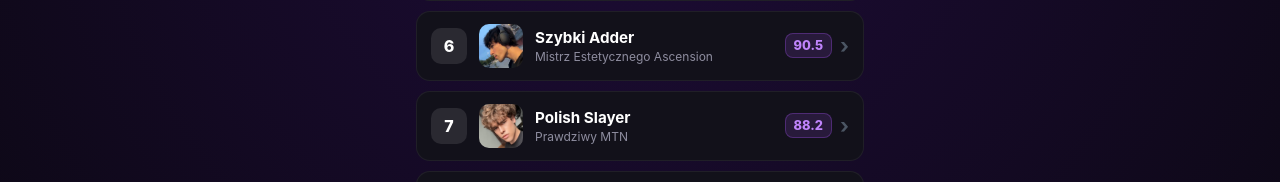
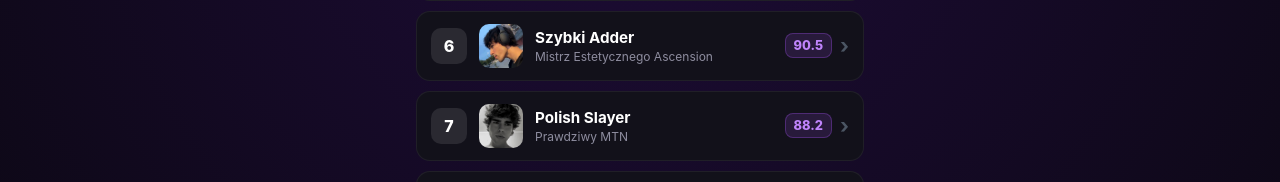
Before and after one commit to JustSpidey/polish-chad-rankings, a plain HTML site: page index.html in a window 1280 px wide. Shown: the part 979-1161 px from the top of the page. Drawn offline with Linux system fonts and the light colour scheme; no server answers.

Commit message:
Fix Polish Slayer's image filename
Updated Polish Slayer's image filename and maintained other attributes.

```diff
--- a/index.html
+++ b/index.html
@@ -831,7 +831,7 @@
       { id: "chad_4", rank: 4, locked: false, name: "Borys", titlePl: "Prawdziwy Miłośnik Kwasu Azelainowego", titleEn: "True Azelaic Acid Enjoyer", img: "BOR.jpg", aura: "94.0", votes: 0, descPl: "Borys to żywa legenda i koronny dowód na potęgę konsekwentnego skincare'u. W zaledwie 3 miesiące przeszedł ekstremalny glow-up – z zapryszczonego chłopca do posiadacza idealnej, szklanej cery.", descEn: "Borys is a living legend and the ultimate proof of the power of a consistent skincare routine. In just three months, he underwent an extreme glow-up—transforming from a pimply boy into someone with a flawless, glass-like complexion." },
       { id: "chad_5", rank: 5, locked: false, name: "Wim", titlePl: "Książę Zuko", titleEn: "Prince Zuko", img: "W.jpg", aura: "92.1", votes: 0, descPl: "Wim to jedna z najbardziej intrygujących postaci w polskim podziemiu estetycznym. Choć charakterystyczna blizna na jego twarzy wciąż pozostaje owiana tajemnicą, Wim bezkompromisowo zadowala widownię wybitną proporcją twarzy oraz niesamowitą budową kości twarzowych.", descEn: "Wim is one of the most intriguing figures in the Polish underground aesthetic scene. Although the distinctive scar on his face remains shrouded in mystery, Wim unfailingly captivates audiences with his exceptional facial proportions and remarkable bone structure." },
       { id: "chad_6", rank: 6, locked: false, name: "Szybki Adder", titlePl: "Mistrz Estetycznego Ascension", titleEn: "Master of Aesthetic Ascension", img: "SA1.jpg", aura: "90.5", votes: 0, descPl: "Szybki Adder to postać, która w ekspresowym tempie pokazała, czym jest niesamowite ascension w polskim wizerunku. Jego idealnie zbalansowana, estetyczna budowa ciała zadowala rzesze fanów, stając się definicją męskiego ideału.", descEn: "The Fast Adder is a figure who quickly demonstrated the incredible ascension in Polish image. His perfectly balanced, aesthetic physique pleases legions of fans, becoming the definition of the masculine ideal." },
-      { id: "chad_7", rank: 7, locked: false, name: "Polish Slayer", titlePl: "Prawdziwy MTN", titleEn: "True MTN", img: "PS.jpg", aura: "88.2", votes: 0, descPl: "Polish Slayer to młody, tiktokowy looksmaxxer, który próbuje podbić polską scenę estetyczną. Na co dzień zadowala rzesze widzów swoim nieprzeciętnym wyglądem oraz wyznacza nowe standardy dla młodego pokolenia.", descEn: "Polish Slayer is a young TikTok looksmaxxer aiming to conquer the Polish aesthetics scene. He captivates legions of viewers with his exceptional looks and sets new standards for the younger generation." },
+      { id: "chad_7", rank: 7, locked: false, name: "Polish Slayer", titlePl: "Prawdziwy MTN", titleEn: "True MTN", img: "PS1.jpg", aura: "88.2", votes: 0, descPl: "Polish Slayer to młody, tiktokowy looksmaxxer, który próbuje podbić polską scenę estetyczną. Na co dzień zadowala rzesze widzów swoim nieprzeciętnym wyglądem oraz wyznacza nowe standardy dla młodego pokolenia.", descEn: "Polish Slayer is a young TikTok looksmaxxer aiming to conquer the Polish aesthetics scene. He captivates legions of viewers with his exceptional looks and sets new standards for the younger generation." },
       { id: "chad_8", rank: 8, locked: false, name: "Testoperu", titlePl: "Prawdziwy Sprzedawca Peptydów", titleEn: "True Peptide Seller", img: "T.jpg", aura: "86.0", votes: 0, descPl: "Testoperu to jedna z najbardziej wyrazistych i kontrowersyjnych postaci w polskim podziemiu estetycznym. Znany z bezkompromisowego podejścia do chemicznej optymalizacji formy, zasłynął głośną dramą wokół handlu peptydami i oferowania ich nieletnim.", descEn: "Testoperu is one of the most distinctive and controversial figures in the Polish aesthetic underground. Known for his uncompromising approach to the chemical optimization of physique, he gained notoriety amidst a major controversy surrounding the trade in peptides and their sale to minors." },
       { id: "chad_9", rank: 9, locked: false, name: "Beft", titlePl: "Prawdziwy Nastolatek", titleEn: "True Teen", img: "BEF.jpg", aura: "84.7", votes: 0, descPl: "Beft to wciąż mało znana, ale niezwykle obiecująca postać w polskim podziemiu estetycznym, która zdecydowanie zasługuje na znacznie większą uwagę. Jako autentyczny „Prawdziwy Nastolatek” bezustannie zadowala widzów dopracowaną, estetyczną sylwetką oraz młodzieńczym potencjałem.", descEn: "Beft remains a little-known yet incredibly promising figure in the Polish aesthetic underground who definitely deserves far more attention. A genuine „True Teen”, he consistently delights viewers with his polished, aesthetic look and youthful potential." },
       { id: "chad_10", rank: 10, locked: false, name: "Maksym Wołczyk", titlePl: "Panienka Lekkich Obyczajów", titleEn: "A Lady of Easy Virtue", img: "MW.jpg", aura: "82.0", votes: 0, descPl: "Maksym Wołczyk zasłynął z swojej niewarygodnej pracy. W swoim stażu spędził 10 lat oraz zadowolił wiele klientów. Niestety Maksym skończył swoją karierę i przeszedł na emeryturę.", descEn: "Maksym Wołczyk became renowned for his exceptional work. Over the course of his ten-year career, he satisfied many clients. Unfortunately, Maksym has ended his career and retired." },
```
